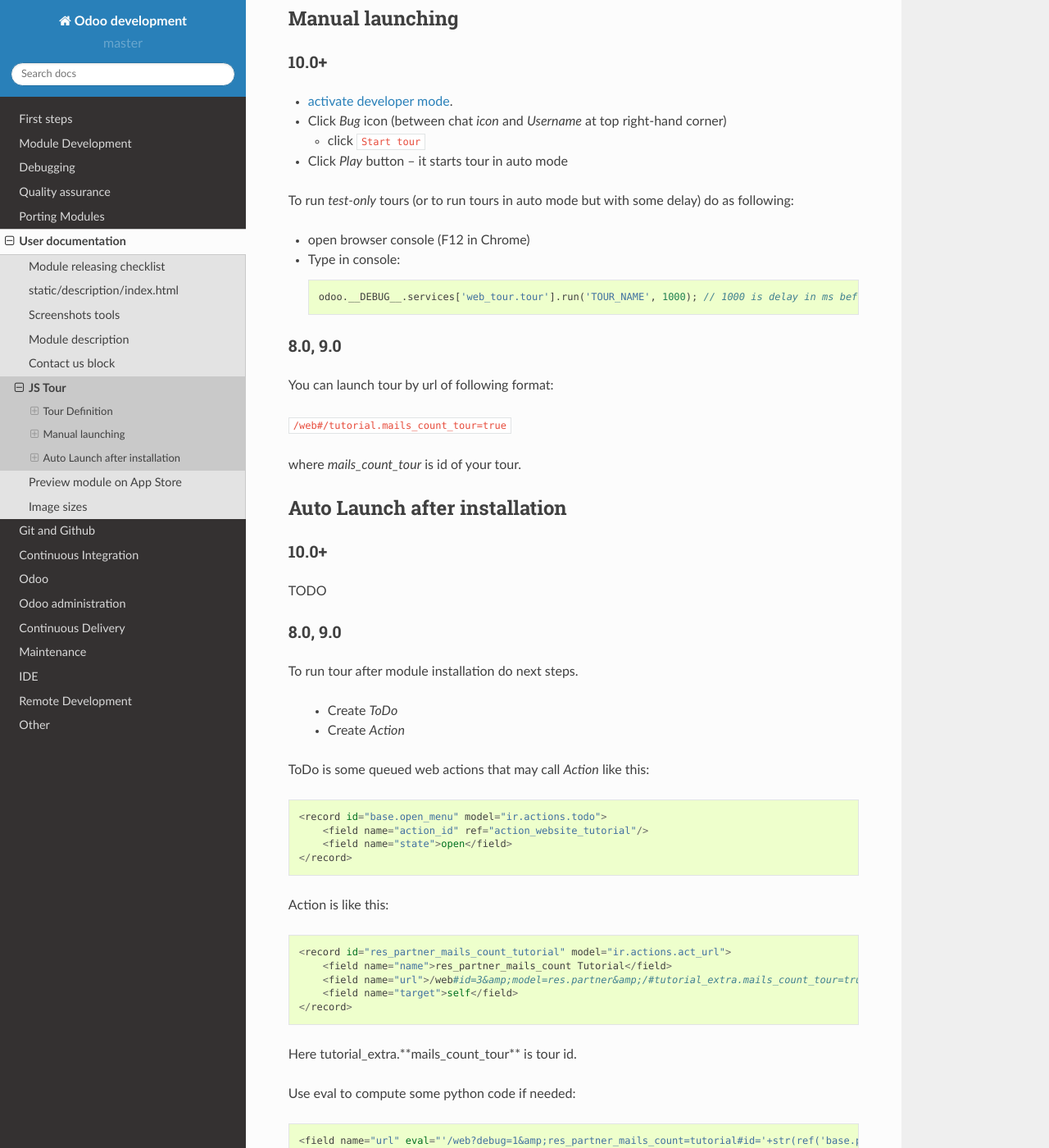
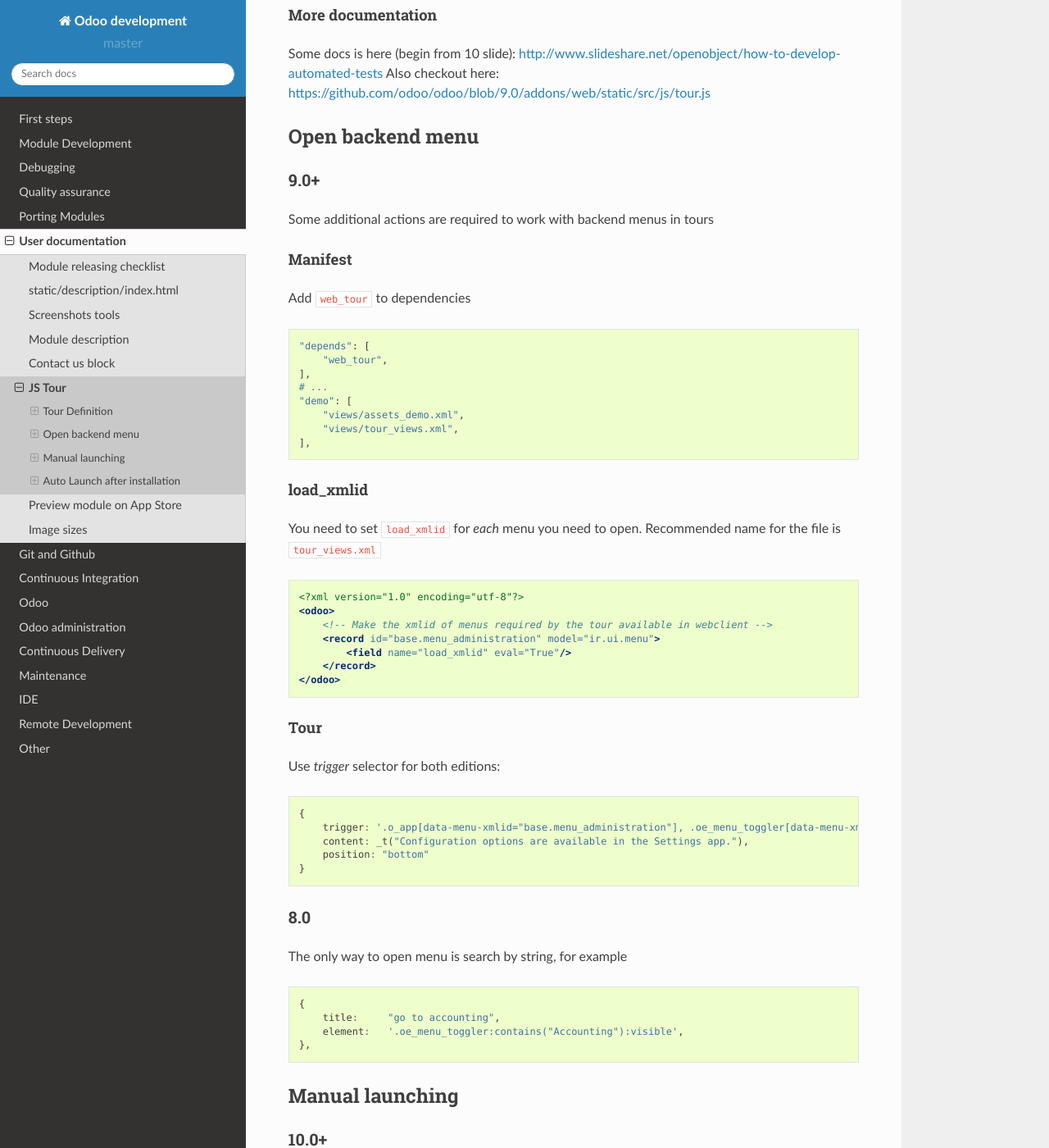
Before and after one commit to itpp-labs/odoo-development, a Sphinx documentation site: the page built from docs/description/js_tour.rst, in a window 1280 px wide and 1400 px high, scrolled down 4312 px. Shown: the whole window at 82% size. Built offline with Sphinx 7.4.7 and the Read the Docs theme 2.0.0, drawn with Linux system fonts in a browser that asks for light colours; some of the changed text lies outside the part shown.

Commit message:
menu in backend

```diff
--- a/docs/description/js_tour.rst
+++ b/docs/description/js_tour.rst
@@ -192,6 +192,77 @@
 Also checkout here:
 https://github.com/odoo/odoo/blob/9.0/addons/web/static/src/js/tour.js
 
+Open backend menu
+=================
+
+9.0+
+----
+
+Some additional actions are required to work with backend menus in tours
+
+Manifest
+~~~~~~~~
+
+Add ``web_tour`` to dependencies
+
+.. code-block:: py
+
+    "depends": [
+        "web_tour",
+    ],
+    # ...
+    "demo": [
+        "views/assets_demo.xml",
+        "views/tour_views.xml",
+    ],
+
+
+load_xmlid
+~~~~~~~~~~
+
+You need to set ``load_xmlid`` for *each* menu you need to open. Recommended
+name for the file is ``tour_views.xml``
+
+.. code-block:: xml
+
+    <?xml version="1.0" encoding="utf-8"?>
+    <odoo>
+        <!-- Make the xmlid of menus required by the tour available in webclient -->
+        <record id="base.menu_administration" model="ir.ui.menu">
+            <field name="load_xmlid" eval="True"/>
+        </record>
+    </odoo>
+
+Tour
+~~~~
+
+Use *trigger* selector for both editions:
+
+.. code-block:: js
+
+
+    {
+        trigger: '.o_app[data-menu-xmlid="base.menu_administration"], .oe_menu_toggler[data-menu-xmlid="base.menu_administration"]',
+        content: _t("Configuration options are available in the Settings app."),
+        position: "bottom"
+    }
+
+
+8.0
+---
+
+The only way to open menu is search by string, for example
+
+.. code-block:: js
+
+    {
+        title:     "go to accounting",
+        element:   '.oe_menu_toggler:contains("Accounting"):visible',
+    },
+
+
+
+
 Manual launching
 ================
 
```
